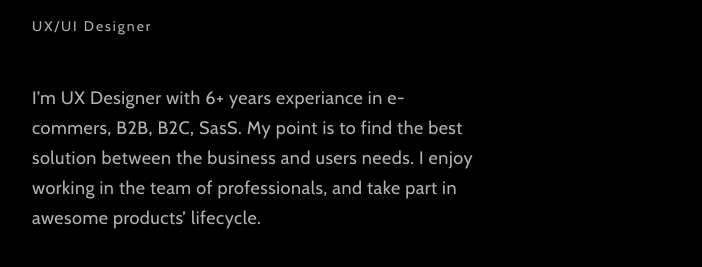
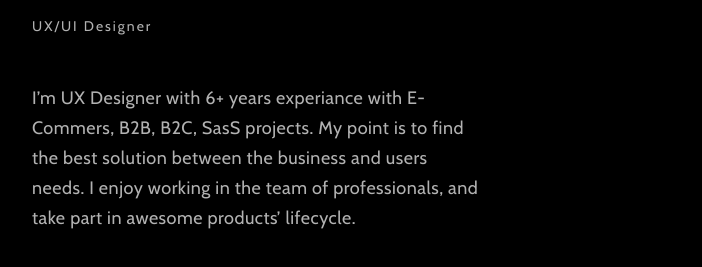
Before and after one commit to melisevich/lessons, a plain HTML site: page index.html in a window 1280 px wide. Shown: the part 405-672 px from the top of the page, without its empty margins (160-862 px from the left). Drawn offline with nearby package versions, Linux system fonts and the light colour scheme.

Commit message:
for code review

```diff
--- a/index.html
+++ b/index.html
@@ -21,7 +21,7 @@
         <main>
             <div class="main_welcome">
                 <h1>Olga Stoliar</h1><br><span class="h1_description">UX/UI Designer</span>
-                <p>I’m UX Designer with 6+ years experiance in e-commers, B2B, B2C, SasS. My point is to find the best solution between the business and users needs. I enjoy working in the team of professionals, and take part in awesome products’ lifecycle.</p>
+                <p>I’m UX Designer with 6+ years experiance with E-Commers, B2B, B2C, SasS projects. My point is to find the best solution between the business and users needs. I enjoy working in the team of professionals, and take part in awesome products’ lifecycle.</p>
             </div>
         </main>
 
```
